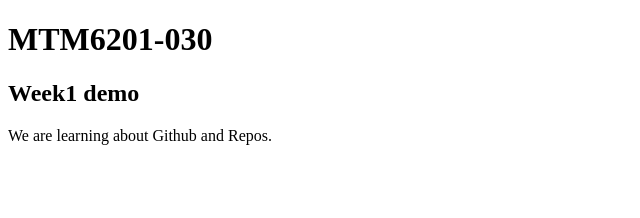
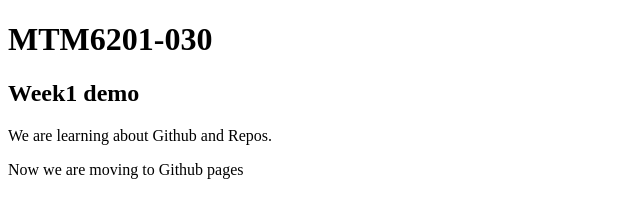
Before and after one commit to nguy1072/mtm6201-week1, a plain HTML site: page index.html in a window 1280 px wide. Shown: the whole page, without its empty margins (0-640 px from the left). Drawn offline with Linux system fonts and the light colour scheme.

Commit message:
add readme

```diff
--- a/index.html
+++ b/index.html
@@ -12,6 +12,7 @@
     <main>
         <h2>Week1 demo</h2>
         <p>We are learning about Github and Repos.</p>
+        <p>Now we are moving to Github pages</p>
     </main>
     <footer>
 
```
Also changed, not shown: 1 other file.
